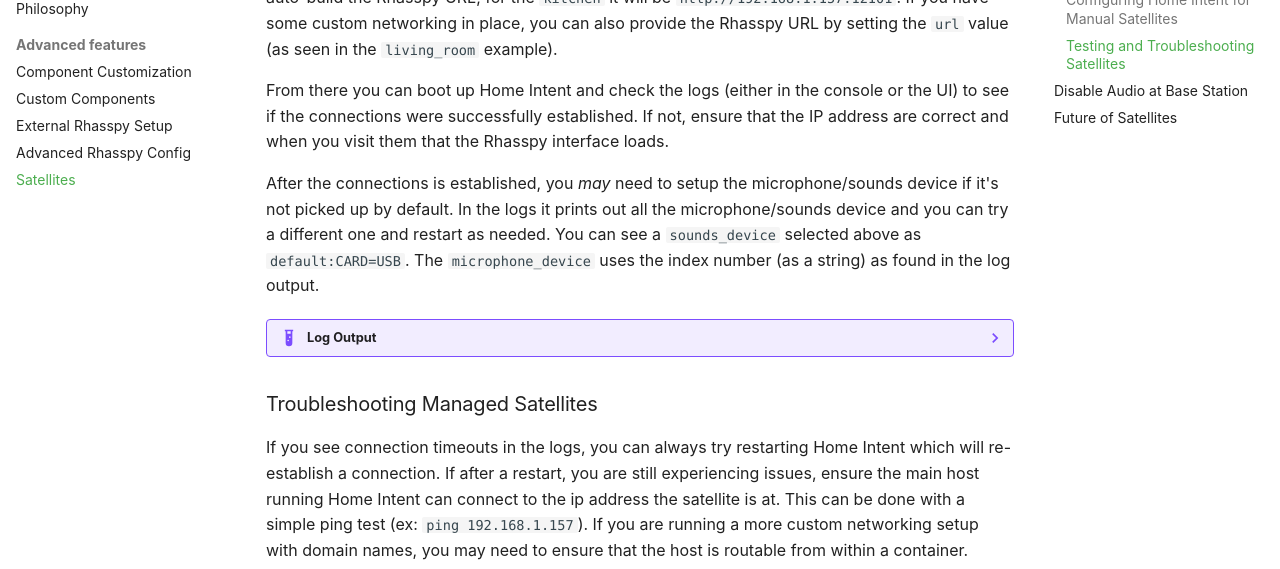
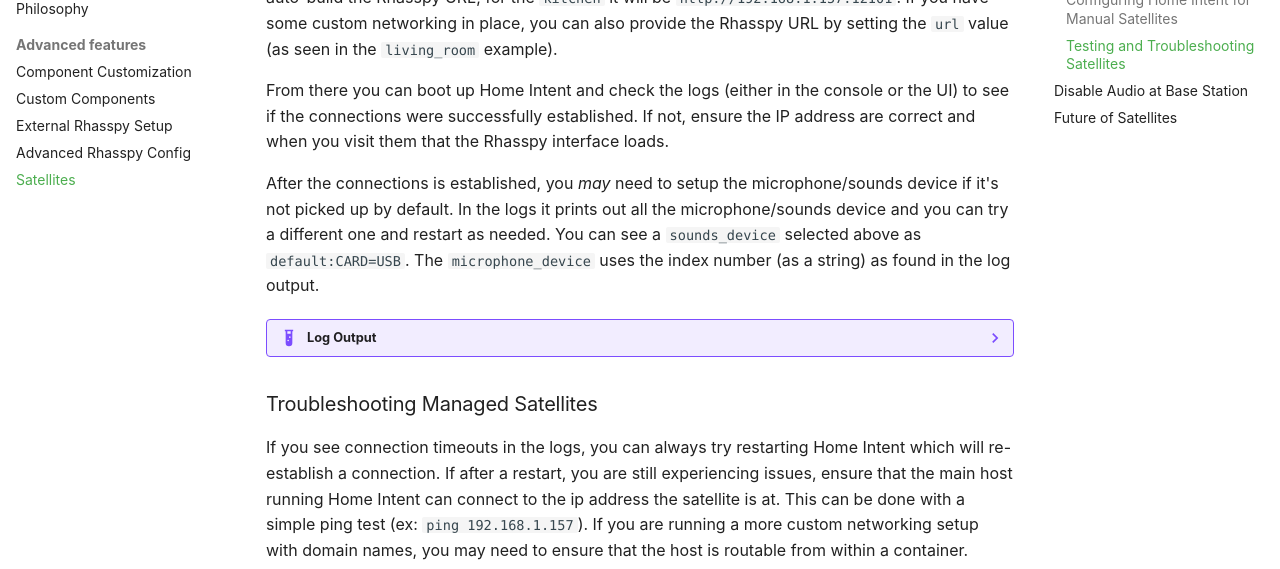
Before and after one commit to JarvyJ/HomeIntent, an MkDocs documentation site: the page built from docs/docs/getting-started/advanced-features/satellites.md, in a window 1280 px wide and 900 px high, scrolled down 1384 px. Shown: the part 180-749 px from the top of the window. Built offline with MkDocs 1.6.1 and Material for MkDocs 9.7.7, drawn with Linux system fonts in a browser that asks for light colours; comment, search, counter and statistics services are not loaded; part of the change alters nothing that is shown.

````diff
--- a/docs/docs/getting-started/advanced-features/satellites.md
+++ b/docs/docs/getting-started/advanced-features/satellites.md
@@ -51,7 +51,7 @@ Home Intent now has basic satellite support (released as of 4/2022)! It's a bit
 
         `kitchen` is just a reference to the satellite's id and can be whatever unique value you want, and the `ip_address` is the externally accessible IP address that can be connected to. This is used to auto-build the Rhasspy URL, for the `kitchen` it will be `http://192.168.1.157:12101`. If you have some custom networking in place, you can also provide the Rhasspy URL by setting the `url` value (as seen in the `living_room` example).
 
-        From there you can boot up Home Intent and check the logs (either in the console or the UI) to see if the connections were successfully established. If not, ensure that the IP address are correct and when you visit them that the Rhasspy interface loads.
+        From there you can boot up Home Intent and check the logs (either in the console or the UI) to see if the connections were successfully established. If not, ensure the IP address are correct and when you visit them that the Rhasspy interface loads.
 
         After the connections is established, you _may_ need to setup the microphone/sounds device if it's not picked up by default. In the logs it prints out all the microphone/sounds device and you can try a different one and restart as needed. You can see a `sounds_device` selected above as `default:CARD=USB`. The `microphone_device` uses the index number (as a string) as found in the log output.
 
@@ -114,7 +114,7 @@ Home Intent now has basic satellite support (released as of 4/2022)! It's a bit
             ```
 
         ### Troubleshooting Managed Satellites
-        If you see connection timeouts in the logs, you can always try restarting Home Intent which will re-establish a connection. If after a restart, you are still experiencing issues, ensure the main host running Home Intent can connect to the ip address the satellite is at. This can be done with a simple ping test (ex: `ping 192.168.1.157`). If you are running a more custom networking setup with domain names, you may need to ensure that the host is routable from within a container.
+        If you see connection timeouts in the logs, you can always try restarting Home Intent which will re-establish a connection. If after a restart, you are still experiencing issues, ensure that the main host running Home Intent can connect to the ip address the satellite is at. This can be done with a simple ping test (ex: `ping 192.168.1.157`). If you are running a more custom networking setup with domain names, you may need to ensure that the host is routable from within a container.
 
     === "UI"
 
````
